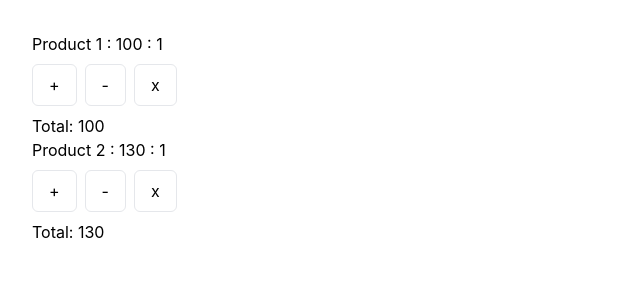
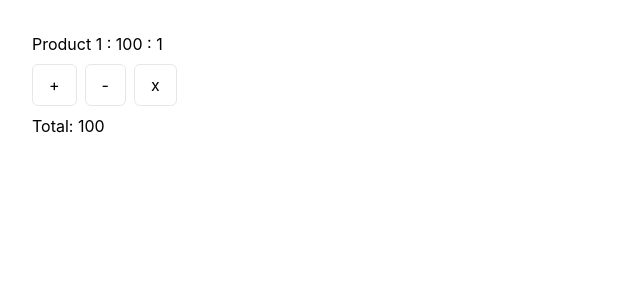
Before and after one commit to nambelaas/vue-composition-api, a Vue app: page / in a window 1280 px wide. Shown: the top 300 px of the page, without its empty margins (0-640 px from the left). Built offline with nearby package versions, Linux system fonts and the light colour scheme; the HTML template or start-up script is replaced by a standard one.

Commit message:
add composable function

```diff
--- a/src/App.vue
+++ b/src/App.vue
@@ -1,12 +1,22 @@
 <script lang="ts">
 import { computed, ref, reactive, toRef, toRefs, watch, watchEffect } from 'vue'
 import CartItem from './components/CartItem.vue'
+import useCart from './useCart'
 
 export default {
   components: {
     CartItem,
   },
   setup() {
+    const { items, addItem, removeItem } = useCart()
+
+    addItem({
+      id: 1,
+      name: 'Product 1',
+      price: 100,
+      quantity: 1,
+    })
+
     const message = ref('Hello') // dipake untuk struktur data yang sederhana
     const item = reactive({
       name: 'Product 1',
@@ -63,22 +73,22 @@ export default {
       console.log('Price change: ', item.price)
     })
 
-    const items = reactive([
-      {
-        id: 1,
-        name: 'Product 1',
-        price: 100,
-        quantity: 1,
-      },
-      {
-        id: 2,
-        name: 'Product 2',
-        price: 130,
-        quantity: 1,
-      },
-    ])
+    // const items = reactive([
+    //   {
+    //     id: 1,
+    //     name: 'Product 1',
+    //     price: 100,
+    //     quantity: 1,
+    //   },
+    //   {
+    //     id: 2,
+    //     name: 'Product 2',
+    //     price: 130,
+    //     quantity: 1,
+    //   },
+    // ])
 
-    const handleRemove = (data: Array<Object>) => items.splice(0, 1)
+    // const handleRemove = (data: Array<Object>) => items.splice(0, 1)
 
     return {
       message,
@@ -90,7 +100,8 @@ export default {
       swapProduct,
       total,
       items,
-      handleRemove,
+      // handleRemove,
+      removeItem,
     }
   },
 }
@@ -136,5 +147,5 @@ export default {
   </div>
   <h2>Total: {{ total }}</h2> -->
 
-  <CartItem v-for="item in items" :cart-item="item" :key="item.id" @remove="handleRemove" />
+  <CartItem v-for="item in items" :cart-item="item" :key="item.id" @remove="removeItem" />
 </template>
--- /dev/null
+++ b/src/useCart.ts
@@ -0,0 +1,28 @@
+import { ref } from "vue"
+
+interface CartItem {
+    id: number
+    name: string
+    price: number
+    quantity: number
+}
+
+const useCart = () => {
+    const items = ref<CartItem[]>([])
+
+    const addItem = (item: CartItem) => items.value.push(item)
+
+    const removeItem = (item: CartItem) => {
+        const index = items.value.findIndex(i => i.id == item.id)
+
+        items.value.splice(index, 1)
+    }
+
+    return {
+        items,
+        addItem,
+        removeItem
+    }
+}
+
+export default useCart
```
